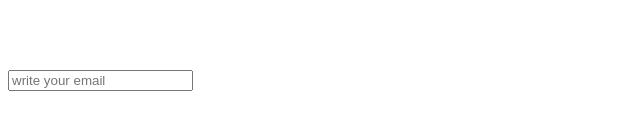
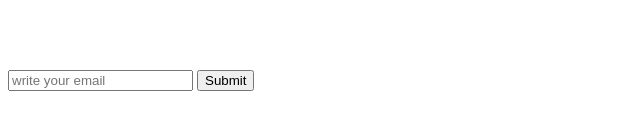
Before and after one commit to yersel500/yersel500.github.io, a plain HTML site: page index.html in a window 1280 px wide. Shown: the part 666-796 px from the top of the page, without its empty margins (0-640 px from the left). Drawn offline with Linux system fonts and the light colour scheme.

Commit message:
commit 6

```diff
--- a/index.html
+++ b/index.html
@@ -38,6 +38,7 @@
 
   <form id="form">
     <input type="email" id="email" placeholder="write your email" required/>
+    <input type="submit" id="submit" value="Submit">
   </form>
 
   <script src="https://cdn.freecodecamp.org/testable-projects-fcc/v1/bundle.js"></script>
```
